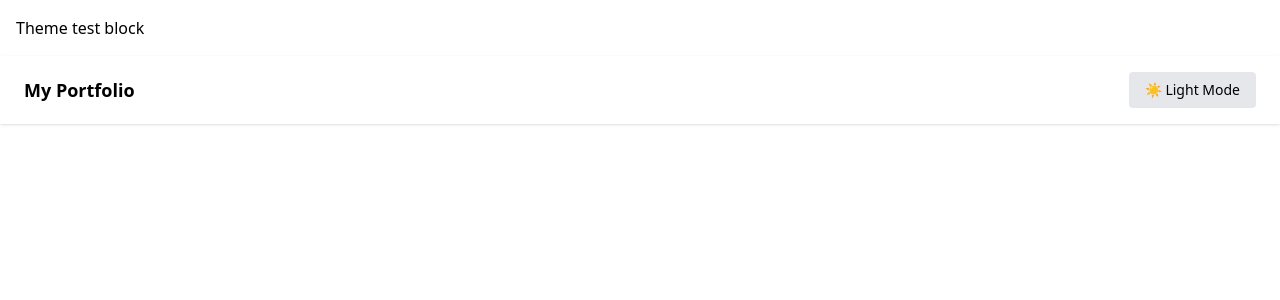
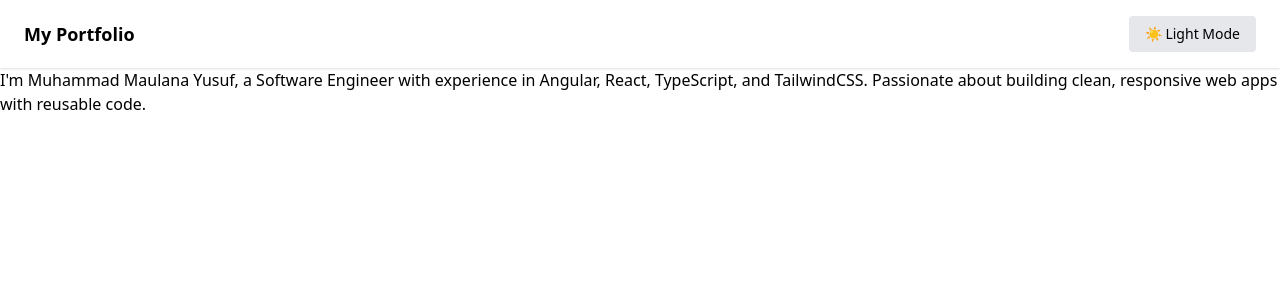
Before and after one commit to mmy-lana/my-portfolio-2025, an Angular app: page / in a window 1280 px wide. Shown: the top 300 px of the page. Built offline with nearby package versions, Linux system fonts and the light colour scheme; what tailwindcss-animated would draw is missing.

Commit message:
add init About

```diff
--- a/src/app/app.component.html
+++ b/src/app/app.component.html
@@ -1,6 +1,3 @@
 <div>
-  <div class="p-4 bg-white dark:bg-black text-black dark:text-white transition-all">
-    Theme test block
-  </div>
 <app-home></app-home>
 </div>
--- a/src/app/components/about/about.component.html
+++ b/src/app/components/about/about.component.html
@@ -1 +1,3 @@
-<p>about works!</p>
+<div>
+  I'm Muhammad Maulana Yusuf, a Software Engineer with experience in Angular, React, TypeScript, and TailwindCSS. Passionate about building clean, responsive web apps with reusable code.
+</div>
--- a/src/app/components/about/about.component.ts
+++ b/src/app/components/about/about.component.ts
@@ -2,6 +2,7 @@ import { Component } from '@angular/core';
 
 @Component({
   selector: 'app-about',
+  standalone: true,
   imports: [],
   templateUrl: './about.component.html',
   styleUrl: './about.component.css'
--- a/src/app/pages/home/home.component.html
+++ b/src/app/pages/home/home.component.html
@@ -1,3 +1,9 @@
-<div class="min-h-screen transition-colors bg-white text-black dark:bg-black dark:text-white">
+<!-- Navbar -->
+<div class="transition-colors bg-white text-black dark:bg-black dark:text-white">
   <app-navbar></app-navbar>
 </div>
+
+<!-- About -->
+<div>
+  <app-about></app-about>
+</div>
--- a/src/app/pages/home/home.component.ts
+++ b/src/app/pages/home/home.component.ts
@@ -1,10 +1,11 @@
 import { Component } from '@angular/core';
 import { NavbarComponent } from '../../shared/navbar/navbar.component';
+import { AboutComponent } from '../../components/about/about.component';
 
 @Component({
   selector: 'app-home',
   standalone: true,
-  imports: [NavbarComponent],
+  imports: [NavbarComponent, AboutComponent],
   templateUrl: './home.component.html',
   styleUrl: './home.component.css'
 })
```
